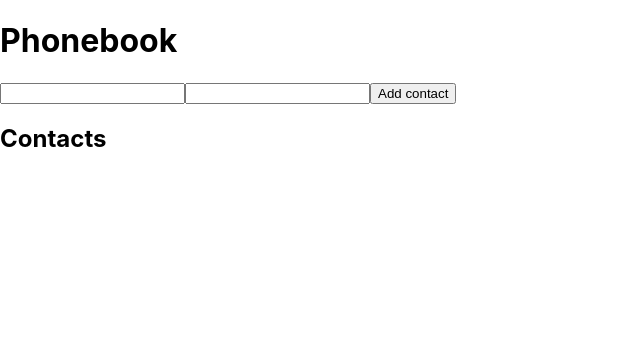
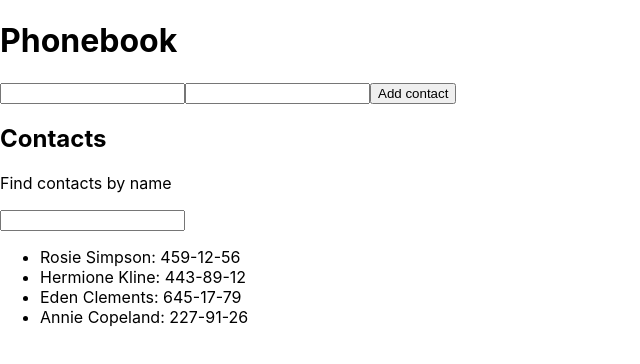
Before and after one commit to aik5787/goit-react-hw-02-phonebook, a React (Create React App) app: page / in a window 1280 px wide. Shown: the top 364 px of the page, without its empty margins (0-640 px from the left). Built offline with nearby package versions, Linux system fonts and the light colour scheme.

Commit message:
task 2.3

```diff
--- a/src/components/App.jsx
+++ b/src/components/App.jsx
@@ -7,9 +7,13 @@
 
 export class App extends Component {
   state = {
-    contacts: [],
+    contacts: [{id: 'id-1', name: 'Rosie Simpson', number: '459-12-56'},
+    {id: 'id-2', name: 'Hermione Kline', number: '443-89-12'},
+    {id: 'id-3', name: 'Eden Clements', number: '645-17-79'},
+    {id: 'id-4', name: 'Annie Copeland', number: '227-91-26'},],
     name: '',
-    number: ''
+    number: '',
+    filter: ''
   };
 
 
@@ -25,6 +29,7 @@
    handleSubmit = event => {
     event.preventDefault();
 
+
     const { name, number } = this.state;
     if (name.trim() === '' || number.trim() === '') return;
 
@@ -36,8 +41,21 @@
     }));
    };
 
+
+   handleFilterChange = event => {
+    this.setState({ filter: event.target.value });
+   };
+
+   getFilteredContacts = () => {
+    const { contacts, filter } = this.state;
+    return contacts.filter(contact =>
+      contact.name.toLowerCase().includes(filter.toLowerCase())
+    );
+  };
+
     render() {
-    const { contacts, name, number } = this.state;
+      const { name, number } = this.state;
+      const filteredContacts = this.getFilteredContacts();
 
     return (
       <div>
@@ -50,7 +68,13 @@
           onSubmit={this.handleSubmit}
         />
         <h2>Contacts</h2>
-        <ContactList contacts={contacts} />
+        <p>Find contacts by name</p>
+        <input
+          type="text"
+          value={this.state.filter}
+          onChange={this.handleFilterChange}
+        />
+        <ContactList contacts={filteredContacts} />
       </div>
     );
   }
```
